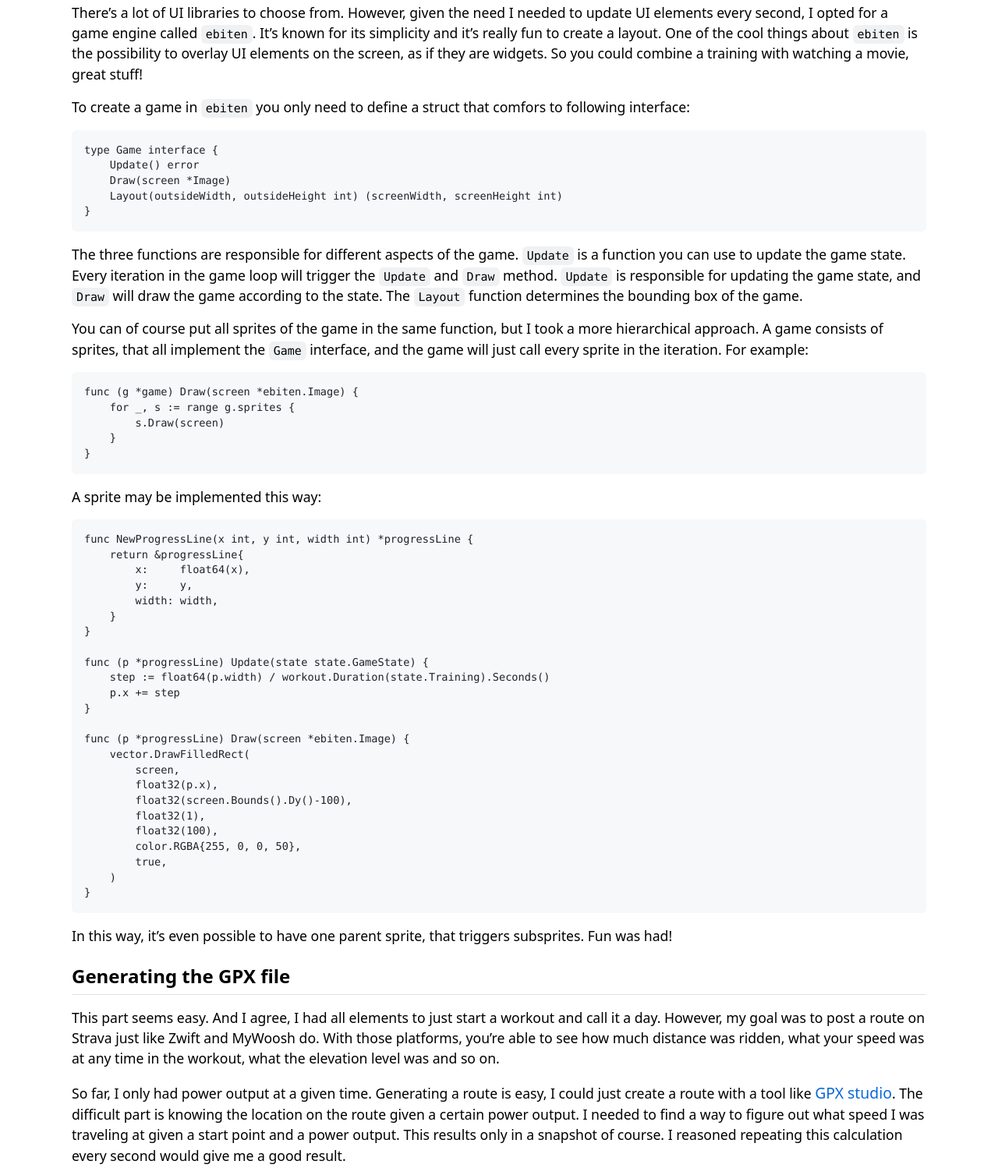
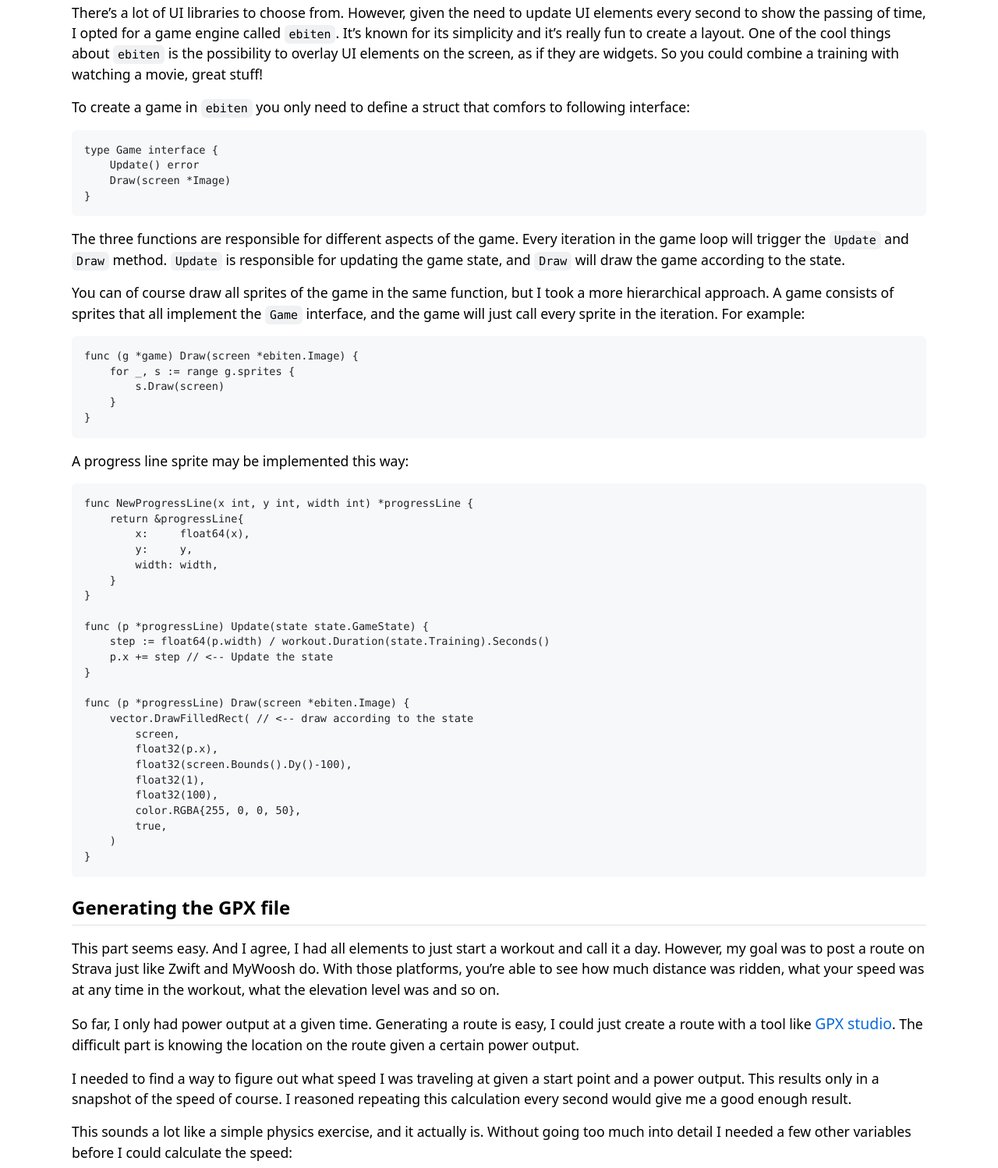
Before and after one commit to CedricVanhaverbeke/portfolio, an Astro site: page /blog/posts/workout in a window 1280 px wide. Shown: the part 3612-5110 px from the top of the page at 78% size. Built offline with nearby package versions, Linux system fonts and the light colour scheme; Astro itself is replaced by a stand-in of ours; code samples lack their colours.

Commit message:
chore: update text

````diff
--- a/src/pages/blog/posts/workout.md
+++ b/src/pages/blog/posts/workout.md
@@ -154,8 +154,8 @@ However, I didn't want to focus too much on the UI side so I picked a few UI ele
 - An overview of the training
 - The power output from the trainer
 
-There's a lot of UI libraries to choose from. However, given the need I needed to update
-UI elements every second, I opted for a game engine called `ebiten`. It's known for its
+There's a lot of UI libraries to choose from. However, given the need to update
+UI elements every second to show the passing of time, I opted for a game engine called `ebiten`. It's known for its
 simplicity and it's really fun to create a layout. One of the cool things about `ebiten`
 is the possibility to overlay UI elements on the screen, as if they are widgets. So you
 could combine a training with watching a movie, great stuff!
@@ -167,18 +167,16 @@ interface:
 type Game interface {
 	Update() error
 	Draw(screen *Image)
-	Layout(outsideWidth, outsideHeight int) (screenWidth, screenHeight int)
 }
 ```
 
-The three functions are responsible for different aspects of the game. `Update` is a
-function you can use to update the game state. Every iteration in the game loop
-will trigger the `Update` and `Draw` method. `Update` is responsible for updating
-the game state, and `Draw` will draw the game according to the state. The `Layout`
-function determines the bounding box of the game.
+The three functions are responsible for different aspects of the game.
+Every iteration in the game loop will trigger the `Update` and `Draw` method.
+`Update` is responsible for updating the game state, and `Draw` will draw
+the game according to the state.
 
-You can of course put all sprites of the game in the same function, but I took
-a more hierarchical approach. A game consists of sprites, that all implement the
+You can of course draw all sprites of the game in the same function, but I took
+a more hierarchical approach. A game consists of sprites that all implement the
 `Game` interface, and the game will just call every sprite in the iteration.
 For example:
 
@@ -190,7 +188,8 @@ func (g *game) Draw(screen *ebiten.Image) {
 }
 ```
 
-A sprite may be implemented this way:
+A progress line sprite may be implemented this way:
+
 ```go
 func NewProgressLine(x int, y int, width int) *progressLine {
 	return &progressLine{
@@ -202,11 +201,11 @@ func NewProgressLine(x int, y int, width int) *progressLine {
 
 func (p *progressLine) Update(state state.GameState) {
 	step := float64(p.width) / workout.Duration(state.Training).Seconds()
-	p.x += step
+	p.x += step // <-- Update the state
 }
 
 func (p *progressLine) Draw(screen *ebiten.Image) {
-	vector.DrawFilledRect(
+	vector.DrawFilledRect( // <-- draw according to the state
 		screen,
 		float32(p.x),
 		float32(screen.Bounds().Dy()-100),
@@ -218,9 +217,6 @@ func (p *progressLine) Draw(screen *ebiten.Image) {
 }
 ```
 
-In this way, it's even possible to have one parent sprite, that triggers subsprites.
-Fun was had!
-
 ## Generating the GPX file
 
 This part seems easy. And I agree, I had all elements to just start a workout
@@ -231,10 +227,12 @@ level was and so on.
 
 So far, I only had power output at a given time. Generating a route is easy, I could
 just create a route with a tool like [GPX studio](https://gpx.studio/app). The difficult part is
-knowing the location on the route given a certain power output. I needed to find a way
+knowing the location on the route given a certain power output.
+
+I needed to find a way
 to figure out what speed I was traveling at given a start point and a power output.
-This results only in a snapshot of course. I reasoned repeating this calculation every second
-would give me a good result.
+This results only in a snapshot of the speed of course. I reasoned repeating this calculation every second
+would give me a good enough result.
 
 This sounds a lot like a simple physics exercise, and it actually is. Without going too much into
 detail I needed a few other variables before I could calculate the speed:
````
